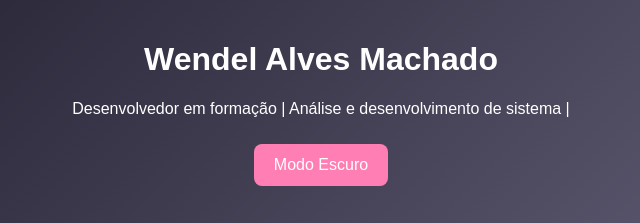
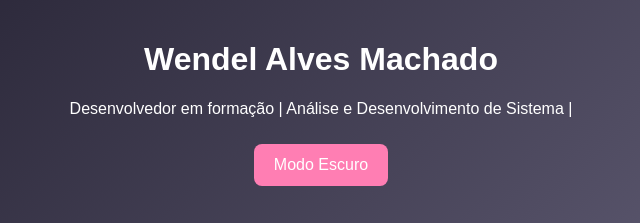
Before and after one commit to Wendelrle/meu-curriculo, a plain HTML site: page index.html in a window 1280 px wide. Shown: the top 223 px of the page, 319-959 px from the left. Drawn offline with Linux system fonts and the light colour scheme.

Commit message:
Update index.html

```diff
--- a/index.html
+++ b/index.html
@@ -9,7 +9,7 @@
 <body>
     <header>
         <h1 class="fade-in">Wendel Alves Machado</h1>
-        <p class="fade-in">Desenvolvedor em formação | Análise e desenvolvimento de sistema |</p>
+        <p class="fade-in">Desenvolvedor em formação | Análise e Desenvolvimento de Sistema |</p>
         <button id="toggle-theme" class="fade-in">Modo Escuro</button>
     </header>
 
```
